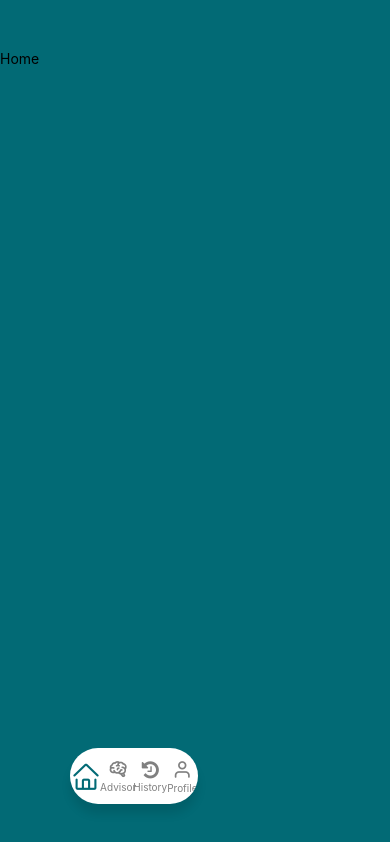
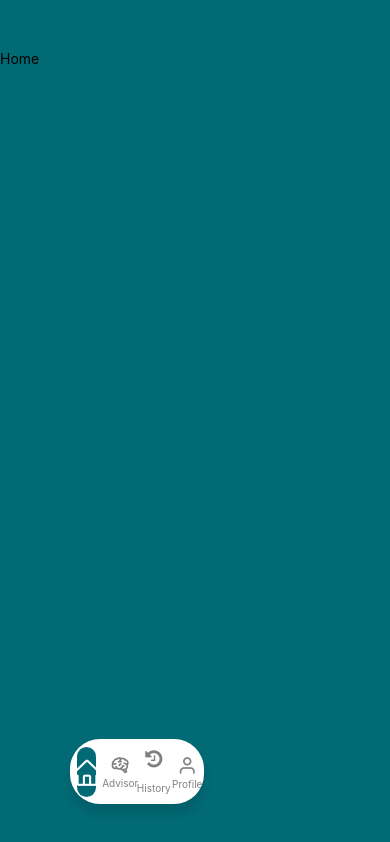
Before and after one commit to christopherkelvin/Tomato_Advisor, a React Native app: screen / in a window 390 px wide. Built offline with nearby package versions, Linux system fonts and the light colour scheme.

Commit message:
Theme test

```diff
--- a/App.tsx
+++ b/App.tsx
@@ -8,10 +8,6 @@ import { createBottomTabNavigator } from "@react-navigation/bottom-tabs";
 import { Home } from "./src/screens/normalScreens/home/home";
 import { Profile } from "./src/screens/normalScreens/profile/profile";
 import { UseLoggedInHook } from "./src/hooks/useLoggedInHook";
-import Ionicons from "@expo/vector-icons/Ionicons";
-import FontAwesome from "@expo/vector-icons/FontAwesome";
-import MaterialCommunityIcons from "@expo/vector-icons/MaterialCommunityIcons";
-import Feather from "@expo/vector-icons/Feather";
 import { TabBar } from "./src/components/tabBar/tabBar";
 
 const Stack = createNativeStackNavigator();
@@ -42,18 +38,12 @@ export default function App() {
             component={Home}
             options={{
               title: "Home",
-              tabBarIcon: ({ color }) => (
-                <Ionicons name="home" size={20} color={color} />
-              ),
             }}
           />
           <Tab.Screen
             name="advisor"
             options={{
               title: "Advisor",
-              tabBarIcon: ({ color }) => (
-                <MaterialCommunityIcons name="brain" size={20} color="black" />
-              ),
             }}
             component={Profile}
           />
@@ -61,11 +51,7 @@ export default function App() {
             name="history"
             component={Profile}
             options={{
-              title: "History",
-              tabBarIcon: ({ color }) => (
-                <FontAwesome name="history" size={20} color={color} />
-              ),
-              tabBarBadge: 3,
+              title: "  History",
             }}
           />
           <Tab.Screen
@@ -73,9 +59,6 @@ export default function App() {
             component={Profile}
             options={{
               title: "Profile",
-              tabBarIcon: ({ color }) => (
-                <Feather name="user" size={20} color={color} />
-              ),
             }}
           />
         </Tab.Navigator>
--- a/src/components/tabBar/tabBar.tsx
+++ b/src/components/tabBar/tabBar.tsx
@@ -1,19 +1,50 @@
-import React from "react";
-import { View, Platform } from "react-native";
-import { useLinkBuilder, useTheme } from "@react-navigation/native";
+import React, { useState } from "react";
+import { View, Platform, LayoutChangeEvent } from "react-native";
 import { Text, PlatformPressable } from "@react-navigation/elements";
-import { createBottomTabNavigator } from "@react-navigation/bottom-tabs";
 import { BottomTabBarProps } from "@react-navigation/bottom-tabs";
 import { styles } from "./tabBar.styles";
 
 import { TabBarButton } from "../tabBarButton/tabBarButton";
-import{originalColor} from "../../layout/authLayout/authWrapper.styles"
+import { originalColor } from "../../layout/authLayout/authWrapper.styles";
+import Animated, {
+  useAnimatedStyle,
+  useSharedValue,
+  withSpring,
+} from "react-native-reanimated";
 export function TabBar({ state, descriptors, navigation }: BottomTabBarProps) {
-  const { colors } = useTheme();
-  const { buildHref } = useLinkBuilder();
-
+  const [dimensions, setDimensions] = useState({ height: 20, width: 100 });
+  const buttonWidth = dimensions.width / state.routes.length;
+  const onTabbarLayout = (e: LayoutChangeEvent) => {
+    setDimensions({
+      height: e.nativeEvent.layout.height,
+      width: e.nativeEvent.layout.width,
+    });
+  };
+  const tabPositionX = useSharedValue(0);
+  const animatedStyle = useAnimatedStyle(() => {
+    return {
+      transform: [
+        {
+          translateX: tabPositionX.value,
+        },
+      ],
+    };
+  });
   return (
-    <View style={styles.tabBar}>
+    <View onLayout={onTabbarLayout} style={styles.tabBar}>
+      <Animated.View
+        style={[
+          animatedStyle,
+          {
+            position: "absolute",
+            backgroundColor: originalColor,
+            marginHorizontal: 7,
+            height: dimensions.height - 15,
+            width: buttonWidth - 15,
+            borderRadius: 30,
+          },
+        ]}
+      />
       {state.routes.map((route, index) => {
         const { options } = descriptors[route.key];
         const label =
@@ -26,6 +57,9 @@ export function TabBar({ state, descriptors, navigation }: BottomTabBarProps) {
         const isFocused = state.index === index;
 
         const onPress = () => {
+          tabPositionX.value = withSpring(buttonWidth * index, {
+            duration: 1500,
+          });
           const event = navigation.emit({
             type: "tabPress",
             target: route.key,
@@ -51,7 +85,7 @@ export function TabBar({ state, descriptors, navigation }: BottomTabBarProps) {
             onLongPress={onLongPress}
             isFocused={isFocused}
             routeName={route.name}
-            color={isFocused ? originalColor : 'gray'}
+            color={isFocused ? 'white' : "gray"}
             label={label}
           />
         );
--- a/src/components/tabBarButton/tabBarButton.tsx
+++ b/src/components/tabBarButton/tabBarButton.tsx
@@ -53,11 +53,11 @@ export const TabBarButton = ({
         ]}
       >
         <Animated.View style={[iconSize]}>
-          {icon[routeName]({ color: isFocused ? originalColor : "gray" })}
+          {icon[routeName]({ color: isFocused ? "white" : "gray" })}
         </Animated.View>
         <Animated.Text
           style={[
-            { color: isFocused ? "" : "gray" },
+            { color: isFocused ? "white" : "gray" },
             styles.tabBarText,
             animatedTextStyle,
           ]}
```
